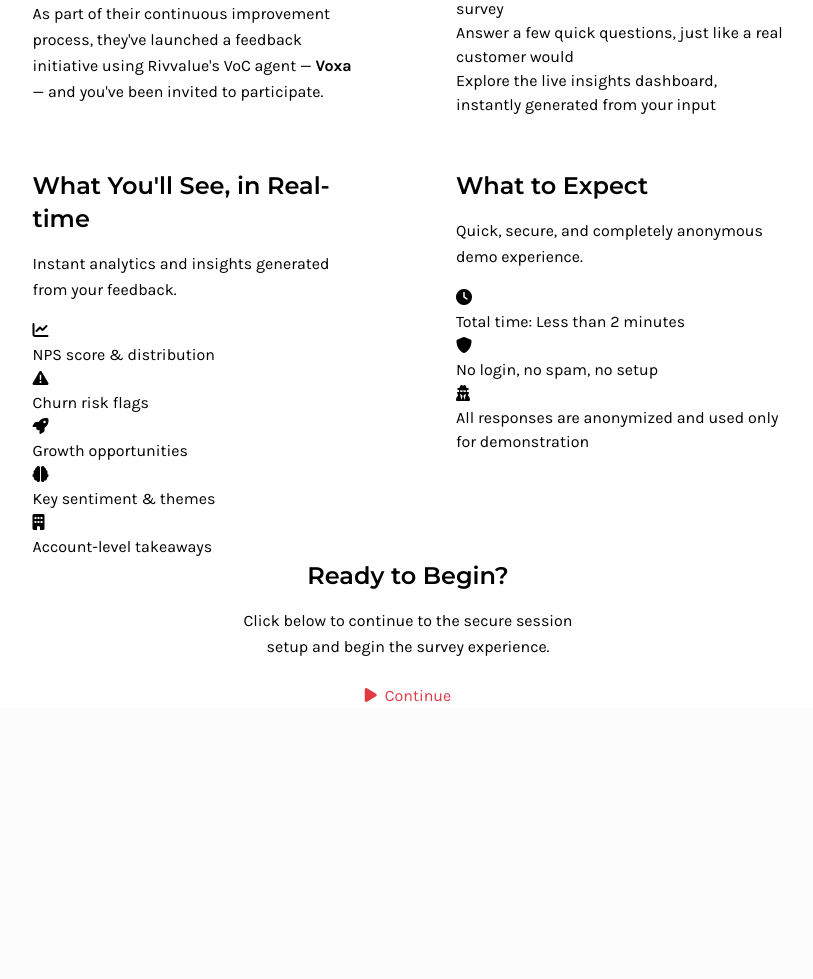
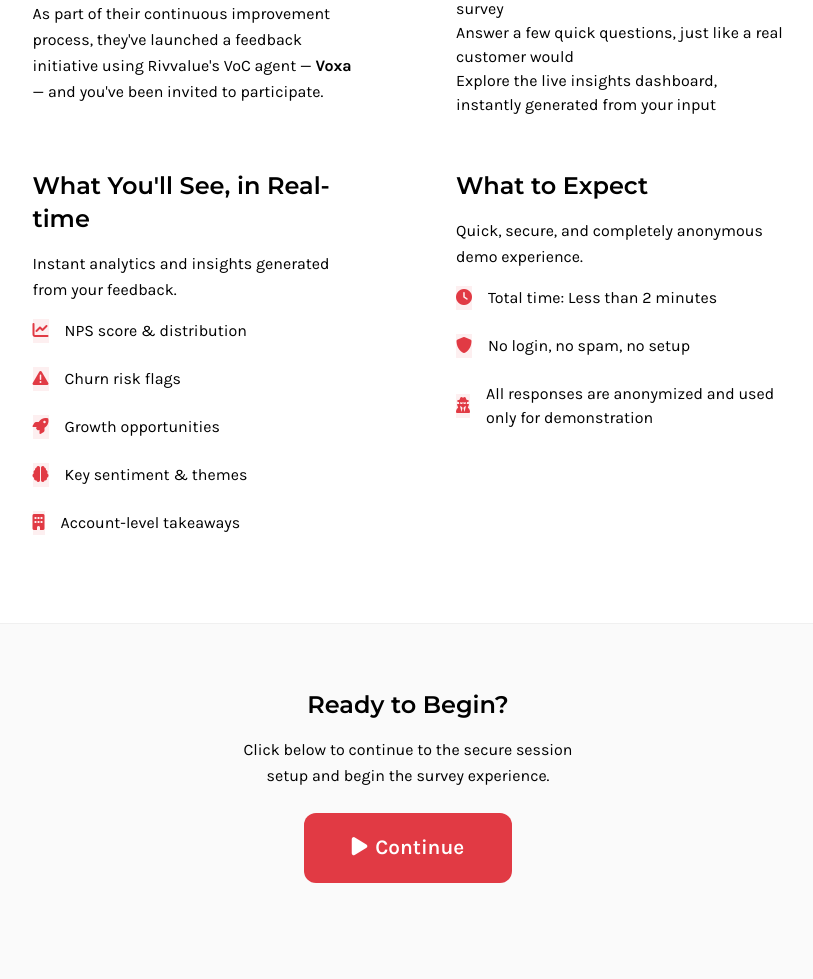
Before and after one commit to rivvalue/voia-docs, a Flask app: page /demo in a window 1280 px wide. Shown: the part 669-1648 px from the top of the page, without its empty margins (232-1045 px from the left). Before the commit the page ends 1371 px from the top, so only its background shows below. Run offline with Flask 3, Linux system fonts and the light colour scheme.

Commit message:
Improve the visual presentation of feature highlights on the demo page
Update template styles in `templates/demo_intro.html` to visually align and highlight feature sections with consistent styling for icons and text.

Replit-Commit-Author: Agent
Replit-Commit-Session-Id: a2fe9093-2e16-48b5-8de4-0e75c9b14d8a
Replit-Commit-Checkpoint-Type: full_checkpoint
Replit-Commit-Screenshot-Url: https://storage.googleapis.com/screenshot-production-us-central1/eca66c11-1e52-49de-a7f4-cfa95608a870/a2fe9093-2e16-48b5-8de4-0e75c9b14d8a/G7hvrPU

```diff
--- a/templates/demo_intro.html
+++ b/templates/demo_intro.html
@@ -268,36 +268,36 @@
                             Instant analytics and insights generated from your feedback.
                         </p>
 
-                        <div class="feature-grid">
-                            <div class="feature-icon">
+                        <div class="feature-grid" style="display: flex; align-items: center; gap: 1rem; margin-bottom: 1.5rem;">
+                            <div class="feature-icon" style="color: #E13A44; background: rgba(225, 58, 68, 0.08);">
                                 <i class="fas fa-chart-line"></i>
                             </div>
                             <div class="feature-text">NPS score & distribution</div>
                         </div>
 
-                        <div class="feature-grid">
-                            <div class="feature-icon">
+                        <div class="feature-grid" style="display: flex; align-items: center; gap: 1rem; margin-bottom: 1.5rem;">
+                            <div class="feature-icon" style="color: #E13A44; background: rgba(225, 58, 68, 0.08);">
                                 <i class="fas fa-exclamation-triangle"></i>
                             </div>
                             <div class="feature-text">Churn risk flags</div>
                         </div>
 
-                        <div class="feature-grid">
-                            <div class="feature-icon">
+                        <div class="feature-grid" style="display: flex; align-items: center; gap: 1rem; margin-bottom: 1.5rem;">
+                            <div class="feature-icon" style="color: #E13A44; background: rgba(225, 58, 68, 0.08);">
                                 <i class="fas fa-rocket"></i>
                             </div>
                             <div class="feature-text">Growth opportunities</div>
                         </div>
 
-                        <div class="feature-grid">
-                            <div class="feature-icon">
+                        <div class="feature-grid" style="display: flex; align-items: center; gap: 1rem; margin-bottom: 1.5rem;">
+                            <div class="feature-icon" style="color: #E13A44; background: rgba(225, 58, 68, 0.08);">
                                 <i class="fas fa-brain"></i>
                             </div>
                             <div class="feature-text">Key sentiment & themes</div>
                         </div>
 
-                        <div class="feature-grid">
-                            <div class="feature-icon">
+                        <div class="feature-grid" style="display: flex; align-items: center; gap: 1rem; margin-bottom: 1.5rem;">
+                            <div class="feature-icon" style="color: #E13A44; background: rgba(225, 58, 68, 0.08);">
                                 <i class="fas fa-building"></i>
                             </div>
                             <div class="feature-text">Account-level takeaways</div>
@@ -313,22 +313,22 @@
                             Quick, secure, and completely anonymous demo experience.
                         </p>
 
-                        <div class="feature-grid">
-                            <div class="feature-icon">
+                        <div class="feature-grid" style="display: flex; align-items: center; gap: 1rem; margin-bottom: 1.5rem;">
+                            <div class="feature-icon" style="color: #E13A44; background: rgba(225, 58, 68, 0.08);">
                                 <i class="fas fa-clock"></i>
                             </div>
                             <div class="feature-text">Total time: Less than 2 minutes</div>
                         </div>
 
-                        <div class="feature-grid">
-                            <div class="feature-icon">
+                        <div class="feature-grid" style="display: flex; align-items: center; gap: 1rem; margin-bottom: 1.5rem;">
+                            <div class="feature-icon" style="color: #E13A44; background: rgba(225, 58, 68, 0.08);">
                                 <i class="fas fa-shield-alt"></i>
                             </div>
                             <div class="feature-text">No login, no spam, no setup</div>
                         </div>
 
-                        <div class="feature-grid">
-                            <div class="feature-icon">
+                        <div class="feature-grid" style="display: flex; align-items: center; gap: 1rem; margin-bottom: 1.5rem;">
+                            <div class="feature-icon" style="color: #E13A44; background: rgba(225, 58, 68, 0.08);">
                                 <i class="fas fa-user-secret"></i>
                             </div>
                             <div class="feature-text">All responses are anonymized and used only for demonstration</div>
@@ -341,7 +341,7 @@
     </div>
 
     <!-- Continue Section -->
-    <div class="continue-section">
+    <div class="continue-section" style="padding: 4rem 0 6rem 0; background: #fafafa; border-top: 1px solid #f0f0f0; margin-top: 4rem;">
         <div class="row">
             <div class="col-lg-10 mx-auto">
                 <div class="row justify-content-center">
@@ -352,7 +352,7 @@
                             Click below to continue to the secure session setup and begin the survey experience.
                         </p>
 
-                        <a href="{{ url_for('auth') }}" class="continue-button">
+                        <a href="{{ url_for('auth') }}" class="continue-button" style="font-size: 1.3rem; background: #E13A44; border: none; padding: 1.2rem 3rem; font-weight: 600; border-radius: 12px; text-decoration: none; display: inline-flex; align-items: center; color: white;">
                             <i class="fas fa-play me-2"></i>Continue
                         </a>
                     </div>
```
